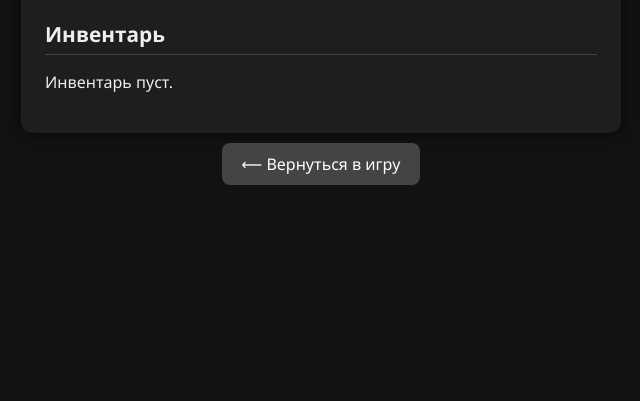
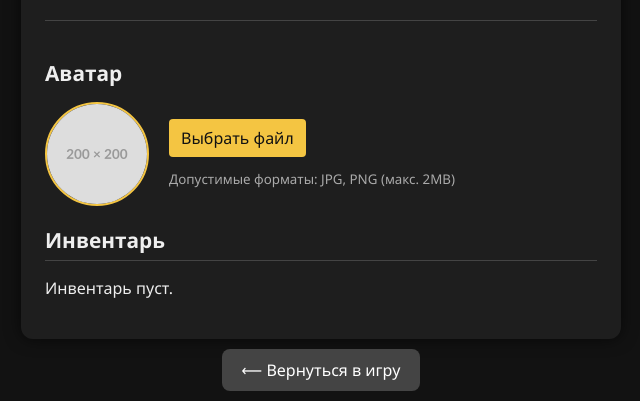
Before and after one commit to IndieGO86/my_game2, a Flask app: page /profile in a window 1280 px wide. Shown: the part 478-879 px from the top of the page, without its empty margins (319-959 px from the left). Before the commit the page ends 663 px from the top, so only its background shows below. Run offline with Flask 3, Linux system fonts and the light colour scheme; the visitor is signed in with stand-in values (Sample User, id 1).

Commit message:
create function add avatar png

```diff
--- a/app.py
+++ b/app.py
@@ -1,6 +1,11 @@
 import os
 from flask import Flask, render_template, request, redirect, url_for, session
 from models import db, Player
+from werkzeug.utils import secure_filename
+
+UPLOAD_FOLDER = 'static/avatars'
+os.makedirs(UPLOAD_FOLDER, exist_ok=True)
+
 
 app = Flask(__name__)
 app.secret_key = os.environ.get("SECRET_KEY", "supersecretkey")
@@ -94,6 +99,30 @@ def profile():
     return render_template("profile.html", player=player)
 
 
+
+
+@app.route('/profile', methods=['POST'])
+def upload_avatar():
+    if 'avatar' not in request.files:
+        return redirect(url_for('profile'))
+
+    file = request.files['avatar']
+    if file.filename == '':
+        return redirect(url_for('profile'))
+
+    if file and file.filename.lower().endswith(('.png', '.jpg', '.jpeg')):
+        try:
+            filename = secure_filename(f"player_{session['player_id']}.png")
+            file.save(os.path.join(UPLOAD_FOLDER, filename))
+
+            player = Player.query.get(session['player_id'])
+            player.avatar_url = filename
+            db.session.commit()
+        except Exception as e:
+            print(f"Ошибка загрузки: {e}")  # Логируем ошибку, но не мешаем работе
+
+    return redirect(url_for('profile'))
+
 if __name__ == "__main__":
     with app.app_context():
         db.create_all()  # создаём таблицы в базе, если их нет
--- a/docker-compose.yml
+++ b/docker-compose.yml
@@ -16,6 +16,7 @@ services:
       POSTGRES_DB: mygame
     volumes:
       - pgdata:/var/lib/postgresql/data
+      - ./static/avatars:/app/static/avatars  # Сохраняет файлы после перезапуска
     ports:
       - "5432:5432"
 
--- a/models.py
+++ b/models.py
@@ -10,6 +10,7 @@ class Player(db.Model):
     name = db.Column(db.String(50), nullable=False, unique=True)
     race = db.Column(db.String(50), nullable=False)
     player_class = db.Column(db.String(50), nullable=False)
+    avatar_url = db.Column(db.String(200), default='default.png')
 
     level = db.Column(db.Integer, default=1)
     experience = db.Column(db.Integer, default=0)
--- a/templates/profile.html
+++ b/templates/profile.html
@@ -83,6 +83,24 @@
     .back-button a:hover {
       background: #666;
     }
+
+    .avatar-section {
+      margin-bottom: 20px;
+    }
+
+    .avatar-section h2 {
+      font-size: 1.3em;
+      margin-bottom: 15px;
+    }
+
+    /* Стили для кнопки выбора файла */
+      label[for="avatar"] {
+      transition: background 0.3s;
+    }
+
+      label[for="avatar"]:hover {
+      background: #d1a937 !important;
+    }
   </style>
 </head>
 <body>
@@ -91,6 +109,7 @@
     <h1>Личный кабинет</h1>
 
     <div class="card">
+
       <div class="stat-row">
         <span class="label">Имя:</span>
         <span class="value">{{ player.name }}</span>
@@ -148,6 +167,29 @@
         <span class="value">{{ player.gold }}</span>
       </div>
 
+
+          <!-- Секция аватара -->
+      <div class="avatar-section" style="margin-top: 20px; padding-top: 20px; border-top: 1px solid #444;">
+        <h2>Аватар</h2>
+        <div style="display: flex; align-items: center; gap: 20px;">
+          <!-- Текущий аватар -->
+          <img src="{{ url_for('static', filename='avatars/' + player.avatar_url) if player.avatar_url else url_for('static', filename='avatars/default.png') }}"
+              style="width: 100px; height: 100px; border-radius: 50%; object-fit: cover; border: 2px solid #f4c542;">
+
+          <!-- Форма загрузки -->
+          <form method="post" enctype="multipart/form-data" style="flex-grow: 1;">
+            <div style="margin-bottom: 10px;">
+              <input type="file" name="avatar" id="avatar" accept="image/*" style="display: none;" onchange="this.form.submit()">
+              <label for="avatar" style="display: inline-block; padding: 8px 12px; background: #f4c542; color: #121212; border-radius: 4px; cursor: pointer;">
+                Выбрать файл
+              </label>
+            </div>
+            <small style="color: #aaa;">Допустимые форматы: JPG, PNG (макс. 2MB)</small>
+          </form>
+        </div>
+      </div>
+
+
       <div class="inventory">
         <h2>Инвентарь</h2>
         {% if player.inventory and player.inventory|length > 0 %}
@@ -165,6 +207,7 @@
     <div class="back-button">
       <a href="{{ url_for('index') }}">⟵ Вернуться в игру</a>
     </div>
+
   </div>
 
 </body>
```
Also changed, not shown: templates/index.html (+12 -0 lines).
